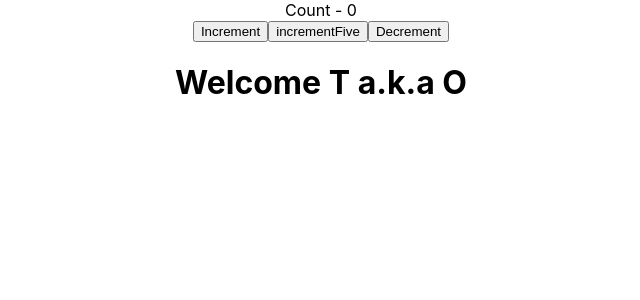
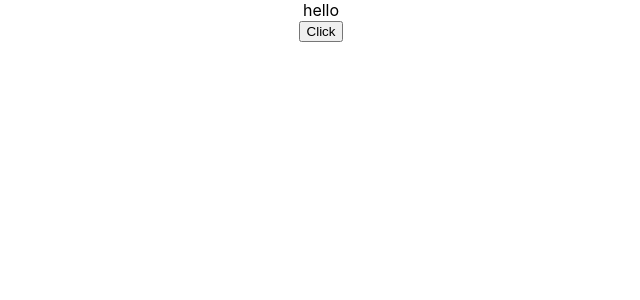
Before and after one commit to wold21/react_for_beginners, a React (Create React App) app: page / in a window 1280 px wide. Shown: the top 300 px of the page, without its empty margins (319-959 px from the left). Built offline with nearby package versions, Linux system fonts and the light colour scheme; the HTML template or start-up script is replaced by a standard one.

Commit message:
-Event Handler

```diff
--- a/src/App.js
+++ b/src/App.js
@@ -1,26 +1,31 @@
-import logo from './logo.svg';
-import './App.css';
-import Greet from './components/Greet';
-import Welcome from './components/Welcome';
-import Message from './components/Message';
-import Counter from './components/Counter';
+import logo from "./logo.svg";
+import "./App.css";
+import Greet from "./components/Greet";
+import Welcome from "./components/Welcome";
+import Message from "./components/Message";
+import Counter from "./components/Counter";
+import FunctionClick from "./components/FunctionClick";
+import ClassClick from "./components/ClassClick";
+import EventBind from "./components/EventBind";
 
 function App() {
     return (
         <div className="App">
-      <Counter/>
-      {/* <Message/> */}
             {/* <Greet name="T" nickName="O">
                 <p>This is children element</p>
             </Greet>
             <Greet name="A" nickName="Z">
                 <button>Action</button>
-      </Greet> */}
-      {/* <Greet name="Z" nickName="A"/>
-      <Greet name="O" nickName="T"/>
-      <Welcome name="T" nickName="O"/>
-      <Welcome name="T" nickName="O"/> */}
-      <Welcome name="T" nickName="O"/>
+            </Greet>
+            <Greet name="Z" nickName="A" />
+            <Greet name="O" nickName="T" />
+            <Welcome name="T" nickName="O" />
+            <Welcome name="T" nickName="O" />
+            <Welcome name="T" nickName="O" />
+            <Message />
+            <FunctionClick />
+            <ClassClick /> */}
+            <EventBind />
         </div>
     );
 }
--- /dev/null
+++ b/src/components/ClassClick.js
@@ -0,0 +1,16 @@
+import React, { Component } from "react";
+
+class ClassClick extends Component {
+    clickHandler() {
+        console.log("click class");
+    }
+    render() {
+        return (
+            <div>
+                <button onClick={this.clickHandler}>Click Me</button>
+            </div>
+        );
+    }
+}
+
+export default ClassClick;
--- /dev/null
+++ b/src/components/EventBind.js
@@ -0,0 +1,26 @@
+import React, { Component } from "react";
+
+class EventBind extends Component {
+    constructor(props) {
+        super(props);
+
+        this.state = { message: "hello" };
+    }
+    clickHandler() {
+        // this.setState({
+        //     message: "GoodBye~",
+        // });
+        console.log(this);
+    }
+
+    render() {
+        return (
+            <div>
+                <div>{this.state.message}</div>
+                <button onClick={this.clickHandler}>Click</button>
+            </div>
+        );
+    }
+}
+
+export default EventBind;
--- /dev/null
+++ b/src/components/FunctionClick.js
@@ -0,0 +1,14 @@
+import React from "react";
+
+function FunctionClick() {
+    function clickHandler() {
+        console.log("btn click");
+    }
+    return (
+        <div>
+            <button onClick={clickHandler}>Click</button>
+        </div>
+    );
+}
+
+export default FunctionClick;
```
Lines whose indentation alone changed are shown as unchanged.
